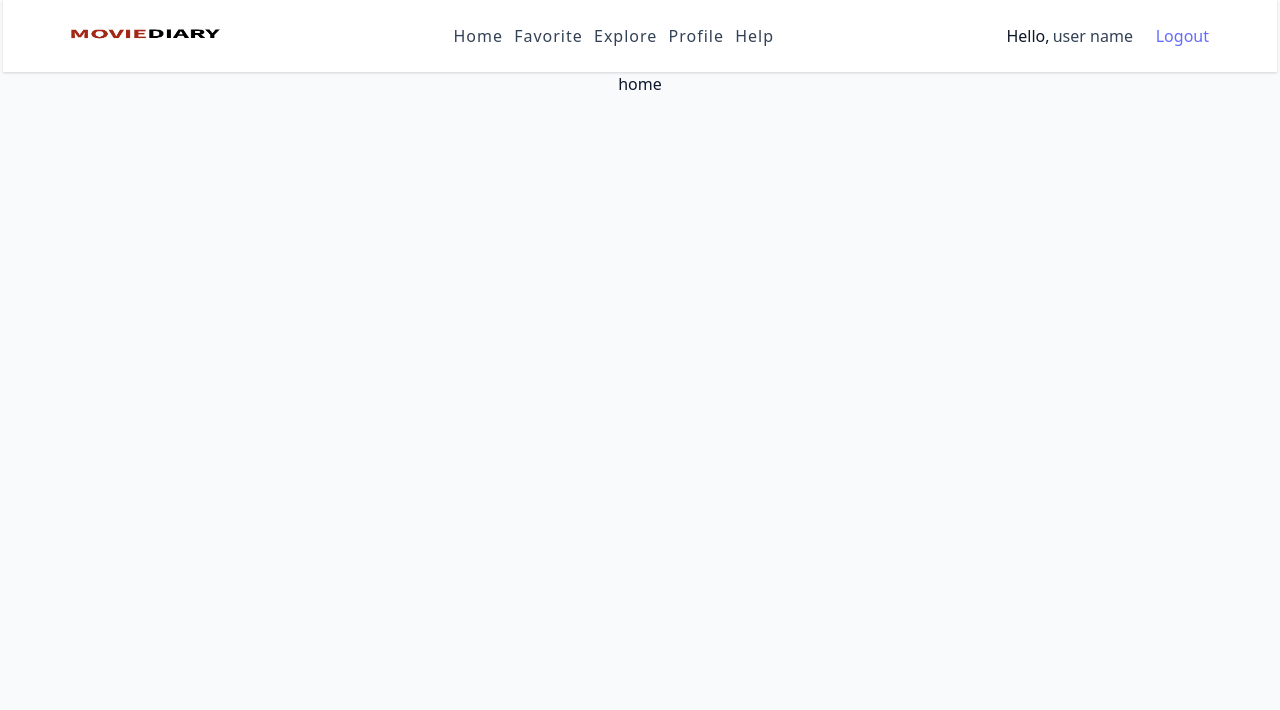
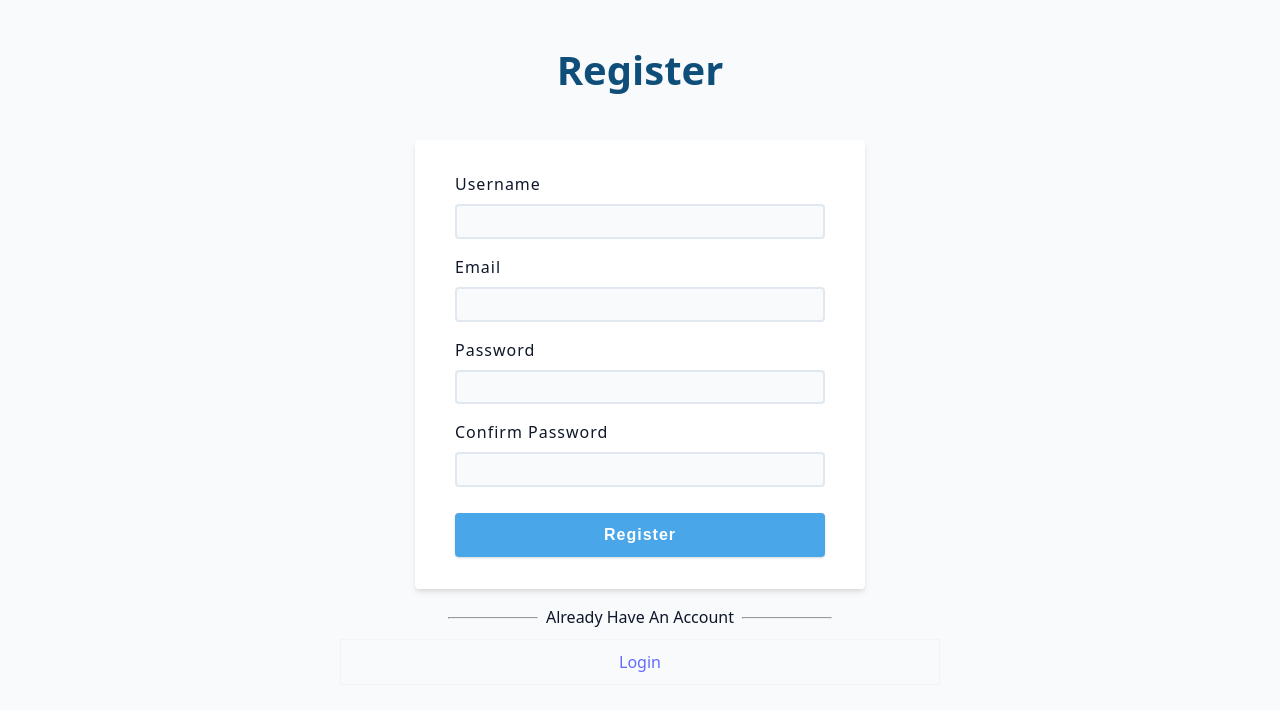
Before and after one commit to nyambogahezron/movie-diary-app, a React (Vite) app: page / in a window 1280 px wide. Shown: the top 710 px of the page. Built offline with nearby package versions, Linux system fonts and the light colour scheme.

Commit message:
Login, Register Page Added

```diff
--- a/src/App.jsx
+++ b/src/App.jsx
@@ -1,9 +1,13 @@
-import Navbar from './components/Navbar';
+// import Navbar from './components/Navbar';
+// import Login from './pages/Login';
+import Register from './pages/Register';
 const App = () => {
   return (
     <main className='container'>
-      <Navbar />
-      <div>home</div>
+      {/* <Navbar /> */}
+      {/* <Login /> */}
+      <Register />
+      {/* <div>home</div> */}
     </main>
   );
 };
--- a/src/assets/index.css
+++ b/src/assets/index.css
@@ -134,11 +134,13 @@ a:hover {
 .btn {
   cursor: pointer;
   color: var(--white);
+  font-size: 1rem;
+  font-weight: 700;
   background: var(--primary-500);
   border: transparent;
   border-radius: var(--borderRadius);
   letter-spacing: var(--letterSpacing);
-  padding: 0.375rem 0.75rem;
+  padding: 0.8rem 0.75rem;
   box-shadow: var(--shadow-1);
   transition: var(--transition);
   text-transform: capitalize;
@@ -159,6 +161,56 @@ a:hover {
 .btn-block {
   width: 100%;
 }
+
+/* alerts */
+.alert {
+  padding: 0.375rem 0.75rem;
+  margin-bottom: 1rem;
+  border-color: transparent;
+  border-radius: var(--borderRadius);
+}
+
+.alert-danger {
+  color: var(--red-dark);
+  background: var(--red-light);
+}
+
+.alert-success {
+  color: var(--green-dark);
+  background: var(--green-light);
+}
+
+/* Loading */
+
+.loading {
+  width: 6rem;
+  height: 6rem;
+  border: 5px solid var(--grey-400);
+  border-radius: 50%;
+  border-top-color: var(--primary-500);
+  animation: spinner 0.6s linear infinite;
+}
+.loading {
+  margin: 0 auto;
+}
+/* title */
+
+.title {
+  text-align: center;
+  font-weight: 700;
+  font-size: 2.5rem;
+  color: var(--primary-800);
+}
+
+.title-underline {
+  background: var(--primary-500);
+  width: 7rem;
+  height: 0.25rem;
+  margin: 0 auto;
+  margin-top: -1rem;
+}
+
+/*  */
 
 /* ############# NAVBAR ############### */
 .logo {
@@ -318,3 +370,108 @@ nav {
 }
 
 /* ############# Home Section ############### */
+
+/* ############# Login Page ############### */
+.login {
+  align-items: center;
+  display: flex;
+  flex-direction: column;
+  text-align: center;
+  justify-content: center;
+}
+.form {
+  width: 90vw;
+  max-width: var(--fixed-width);
+  background: var(--white);
+  border-radius: var(--borderRadius);
+  box-shadow: var(--shadow-2);
+  position: relative;
+  padding: 2rem 2.5rem;
+  margin: 1rem auto;
+}
+.form-label {
+  display: block;
+  font-size: var(--smallText);
+  font-weight: 500;
+  margin-bottom: 0.5rem;
+  text-transform: capitalize;
+  letter-spacing: var(--letterSpacing);
+  align-items: start;
+  text-align: start;
+  margin-left: 0;
+}
+.form-input,
+.form-textarea {
+  width: 100%;
+  color: var(--black);
+  padding: 0.494rem 0.75rem;
+  border-radius: var(--borderRadius);
+  background: var(--backgroundColor);
+  border: 2px solid var(--grey-200);
+}
+
+.form-row {
+  margin-bottom: 1rem;
+}
+
+.form-textarea {
+  height: 7rem;
+}
+::placeholder {
+  font-family: inherit;
+  color: var(--grey-400);
+  margin-left: 0;
+}
+.hidden {
+  display: none;
+}
+.show {
+  display: block;
+}
+.form-alert {
+  color: var(--red-dark);
+  letter-spacing: var(--letterSpacing);
+  text-transform: capitalize;
+  text-align: center;
+  width: 75vh;
+  /* display: block; */
+  /* display: none; */
+}
+.form-title {
+  margin-top: 2.5rem;
+  padding-bottom: 1.5rem;
+}
+
+.login-form {
+  max-width: 450px;
+}
+.reg-txt {
+  display: flex;
+  align-items: center;
+  justify-content: center;
+  gap: 0.5rem;
+}
+.submit-btn {
+  margin-top: 10px;
+}
+.reg-txt hr {
+  height: 2px;
+  background: var(--grey-400);
+  width: 90px;
+  margin-bottom: -2px;
+}
+.nav-user-btn {
+  margin-top: 10px;
+  border: 1px solid var(--grey-100);
+  width: 75vh;
+  padding: 10px 0;
+  align-items: center;
+  text-align: center;
+  transition: var(--transition);
+}
+
+.nav-user-btn:hover {
+  border: 1px solid var(--grey-400);
+  padding: 10px 0;
+  background: var(--grey-200);
+}
--- /dev/null
+++ b/src/components/Alert.jsx
@@ -0,0 +1,18 @@
+import { ReactPropTypes } from 'react';
+
+export const Alert = (props) => {
+  const { alertMsg, isError } = props;
+  // Alert.propTypes = {
+  //   alertMsg: ReactPropTypes.string,
+  //   isError: ReactPropTypes.bool,
+  // };
+  return (
+    <div
+      className={`alert  text-small form-alert ${
+        isError ? 'alert-danger' : 'alert-success'
+      }`}
+    >
+      {alertMsg}
+    </div>
+  );
+};
--- /dev/null
+++ b/src/pages/Login/index.jsx
@@ -0,0 +1,89 @@
+import { useState, useEffect } from 'react';
+import { Alert } from '../../components/Alert';
+
+const Login = () => {
+  const [userName, setUserName] = useState('');
+  const [password, setPassword] = useState('');
+  const [rememberMe, setRememberMe] = useState('');
+  const [isError, setIsError] = useState(false);
+  const [showAlert, setShowAlert] = useState(false);
+  const [alertMsg, setAlertMsg] = useState('');
+
+  useEffect(() => {
+    setTimeout(() => {
+      setShowAlert(false);
+    }, 3000);
+  }, [showAlert]);
+
+  const handleLoginSubmit = (e) => {
+    e.preventDefault();
+    console.log(userName, password, rememberMe);
+    {
+      if (!userName || !password) {
+        setAlertMsg('Please, All Field Are Required! ');
+        setIsError('true');
+        setShowAlert('true');
+      }
+    }
+  };
+
+  return (
+    <main className='login'>
+      <div className='title form-title'>Login</div>
+      <div className={`error  ${showAlert ? 'show' : 'hidden'}`}>
+        <Alert alertMsg={alertMsg} isError={isError} />
+      </div>
+
+      <form className='form login-form ' onSubmit={handleLoginSubmit}>
+        <div className='form-row'>
+          <label htmlFor='username' className='form-label'>
+            Username/Email
+          </label>
+          <input
+            type='text'
+            className='form-input username-input'
+            value={userName}
+            onChange={(e) => setUserName(e.target.value)}
+            id='userName'
+          />
+        </div>
+        <div className='form-row'>
+          <label htmlFor='password' className='form-label'>
+            Password
+          </label>
+          <input
+            type='password'
+            className='form-input password-input'
+            value={password}
+            onChange={(e) => setPassword(e.target.value)}
+            id='password'
+          />
+        </div>
+        <div className='form-row' style={{ textAlign: 'left' }}>
+          <input
+            type='checkbox'
+            checked={rememberMe}
+            id='rememberMe'
+            name='rememberMe'
+            onChange={(e) => setRememberMe(e.target.checked)}
+          />
+          <label htmlFor='rememberMe'> Remember Me </label>
+        </div>
+        <button type='submit' className='submit-btn btn btn-block'>
+          Login
+        </button>
+      </form>
+
+      <div className='register-sec'>
+        <div className='reg-txt'>
+          <hr />
+          {`Don't Have Account`} <hr />
+        </div>
+        <div className='nav-user-btn'>
+          <a href=''>Register</a>
+        </div>
+      </div>
+    </main>
+  );
+};
+export default Login;
--- /dev/null
+++ b/src/pages/Register/index.jsx
@@ -0,0 +1,110 @@
+import { useState, useEffect } from 'react';
+import { Alert } from '../../components/Alert';
+
+const Register = () => {
+  const [userName, setUserName] = useState('');
+  const [userEmail, setUserEmail] = useState('');
+  const [password, setPassword] = useState('');
+  const [confirmPassword, setConfirmPassword] = useState('');
+  const [isError, setIsError] = useState(false);
+  const [showAlert, setShowAlert] = useState(false);
+  const [alertMsg, setAlertMsg] = useState('');
+
+  useEffect(() => {
+    setTimeout(() => {
+      setShowAlert(false);
+    }, 3000);
+  }, [showAlert]);
+
+  const handleLoginSubmit = (e) => {
+    e.preventDefault();
+    console.log(userName, password, confirmPassword, userEmail);
+    {
+      if (!userName || !password || !confirmPassword || !userEmail) {
+        setAlertMsg('Please, All Field Are Required! ');
+        setIsError('true');
+        setShowAlert('true');
+      }
+      if (password != confirmPassword) {
+        setAlertMsg(`Password Entered Don't Match`);
+        setIsError('true');
+        setShowAlert('true');
+      }
+    }
+  };
+
+  return (
+    <main className='login'>
+      <div className='title form-title'>Register</div>
+      <div className={`error  ${showAlert ? 'show' : 'hidden'}`}>
+        <Alert alertMsg={alertMsg} isError={isError} />
+      </div>
+
+      <form className='form login-form ' onSubmit={handleLoginSubmit}>
+        <div className='form-row'>
+          <label htmlFor='username' className='form-label'>
+            Username
+          </label>
+          <input
+            type='text'
+            className='form-input username-input'
+            value={userName}
+            onChange={(e) => setUserName(e.target.value)}
+            id='userName'
+          />
+        </div>
+        <div className='form-row'>
+          <label htmlFor='userEmail' className='form-label'>
+            Email
+          </label>
+          <input
+            type='text'
+            className='form-input username-input'
+            value={userEmail}
+            onChange={(e) => setUserEmail(e.target.value)}
+            id='userEmail'
+          />
+        </div>
+        <div className='form-row'>
+          <label htmlFor='password' className='form-label'>
+            Password
+          </label>
+          <input
+            type='password'
+            className='form-input password-input'
+            value={password}
+            onChange={(e) => setPassword(e.target.value)}
+            id='password'
+          />
+        </div>
+        <div className='form-row'>
+          <label htmlFor='confirmPassword' className='form-label'>
+            Confirm Password
+          </label>
+          <input
+            type='password'
+            className='form-input password-input'
+            value={confirmPassword}
+            onChange={(e) => setConfirmPassword(e.target.value)}
+            id='confirmPassword'
+          />
+        </div>
+
+        <button type='submit' className='submit-btn btn btn-block'>
+          Register
+        </button>
+      </form>
+
+      <div className='register-sec'>
+        <div className='reg-txt'>
+          <hr />
+          {`Already Have An Account`} <hr />
+        </div>
+        <div className='nav-user-btn'>
+          <a href=''>Login</a>
+        </div>
+      </div>
+    </main>
+  );
+};
+export default Register;
```
Also changed, not shown: .eslintrc.cjs.
